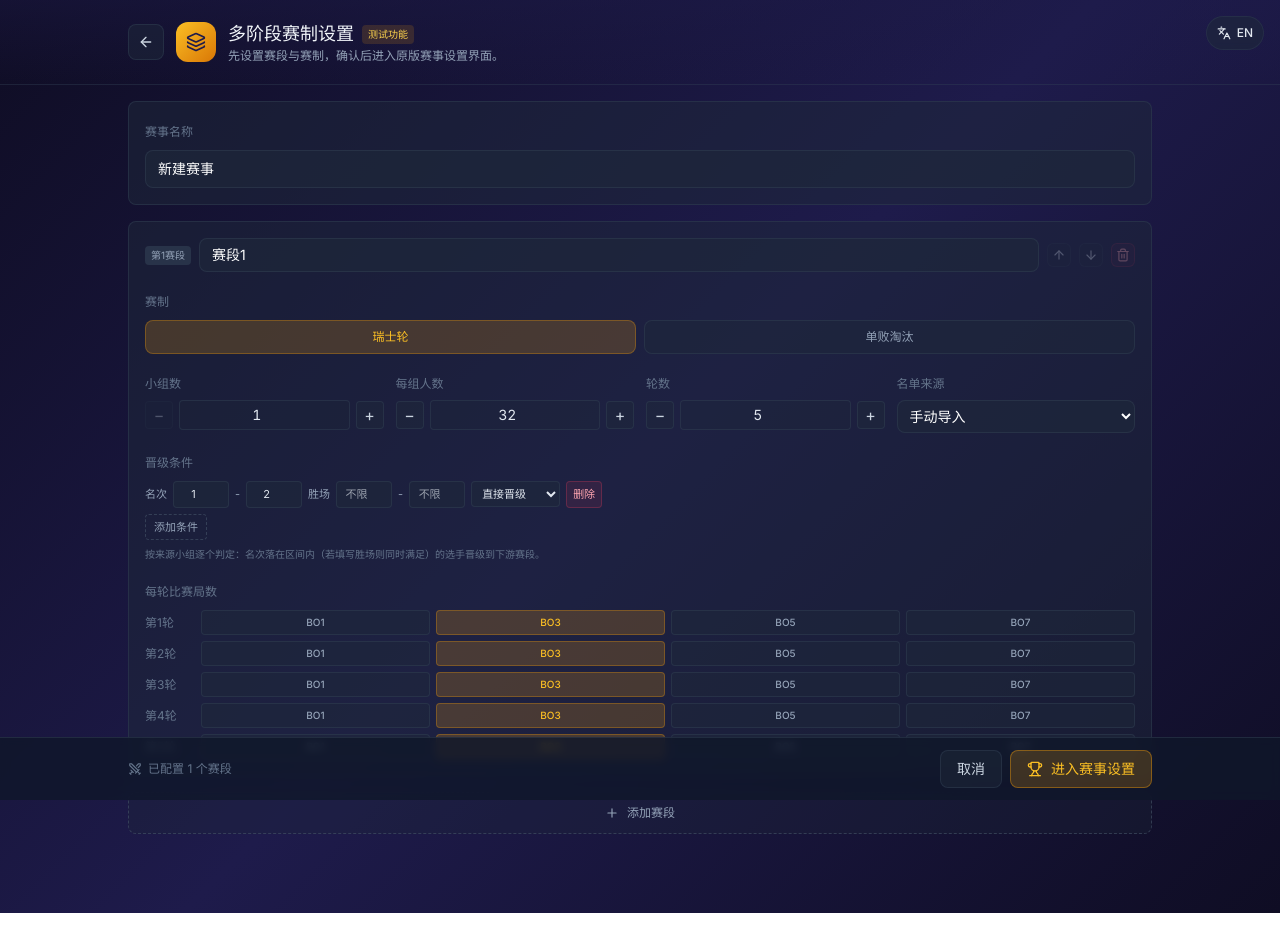
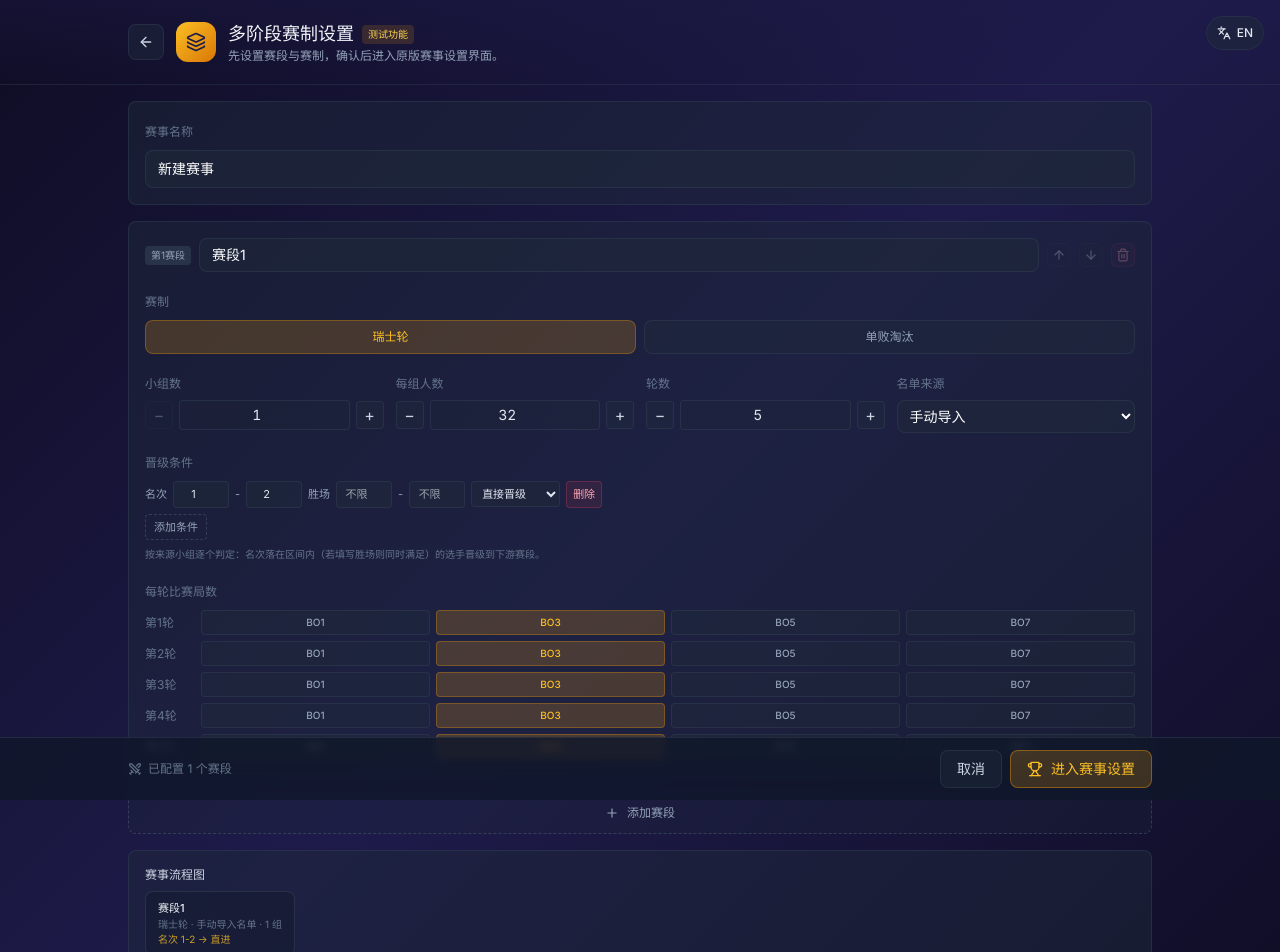
Before and after one commit to yyt43/match-statistic, a React (Vite) app: page /#/multi-stage in a window 1280 px wide. Shown: the top 952 px of the page. Before the commit the page ends 913 px from the top, so only its background shows below. Built offline with nearby package versions, Linux system fonts and the light colour scheme.

Commit message:
feat: event flow diagram and honest pending slots
The multi-stage setup ends with a flow diagram of the stages, their roster sources and advancement rules, and pending placeholder rows only appear while an upstream stage still has to confirm its advancers.

```diff
--- a/src/components/players/PlayerManager.tsx
+++ b/src/components/players/PlayerManager.tsx
@@ -2,6 +2,7 @@ import { Trash2 } from 'lucide-react';
 import { useLanguagePreference } from '../../i18n/context';
 import { useCurrentGroup, useTournamentStore } from '../../store/useTournamentStore';
 import { isRosterLocked, sortPlayersByParticipantCode } from '../../utils/playerProfiles';
+import { getUnconfirmedUpstreamStageIds } from '../../utils/advancement';
 
 export function PlayerManagerList() {
   const currentGroup = useCurrentGroup();
@@ -14,7 +15,10 @@ export function PlayerManagerList() {
   // 名单由上游晋级生成且尚未补齐时，把空缺席位显示成「待定」，方便裁判核对还差谁。
   const pendingSlots = Math.max(
     0,
-    (currentGroup.plannedPlayerCount ?? 0) - currentGroup.players.length
+    // 只有仍有上游赛段未确认晋级时，才可能存在后续补入的席位。
+    currentGroup.stageId && getUnconfirmedUpstreamStageIds(competition, currentGroup.stageId).length > 0
+      ? (currentGroup.plannedPlayerCount ?? 0) - currentGroup.players.length
+      : 0
   );
 
   return (
--- a/src/pages/MultiStageSetup.tsx
+++ b/src/pages/MultiStageSetup.tsx
@@ -3,6 +3,7 @@ import { useNavigate } from 'react-router-dom';
 import {
   ArrowDown,
   ArrowLeft,
+  ArrowRight,
   ArrowUp,
   Languages,
   Layers,
@@ -542,6 +543,55 @@ export default function MultiStageSetup() {
                 : '每个赛段都需要名称，且每组至少两人。'}
             </p>
           )}
+
+          {/* 赛事流程图：赛段顺序、名单来源与晋级条件一屏可见 */}
+          <section className="space-y-2 rounded-lg border border-slate-700/50 bg-slate-800/50 p-4">
+            <div className="text-xs font-medium text-slate-300">
+              {isEnglish ? 'Event flow' : '赛事流程图'}
+            </div>
+            <div className="flex flex-wrap items-center gap-2">
+              {stages.map((stage, index) => {
+                const sourceNames = (stage.sourceStageIds ?? [])
+                  .map(id => stages.find(item => item.id === id)?.name)
+                  .filter((name): name is string => Boolean(name));
+                return (
+                  <div key={`flow-${stage.id}`} className="flex items-center gap-2">
+                    {index > 0 && <ArrowRight className="h-4 w-4 shrink-0 text-slate-600" />}
+                    <div className="rounded-lg border border-slate-700/60 bg-slate-900/40 px-3 py-2 text-[11px] text-slate-300">
+                      <div className="font-medium text-slate-100">
+                        {stage.name || (isEnglish ? 'Untitled stage' : '未命名赛段')}
+                      </div>
+                      <div className="text-[10px] text-slate-500">
+                        {stage.kind === 'single_elimination'
+                          ? (isEnglish ? 'Single elimination' : '单败淘汰')
+                          : (isEnglish ? 'Swiss' : '瑞士轮')}
+                        {' · '}
+                        {sourceNames.length > 0
+                          ? (isEnglish ? `from ${sourceNames.join(', ')}` : `来自${sourceNames.join('、')}`)
+                          : (isEnglish ? 'manual roster' : '手动导入名单')}
+                        {' · '}
+                        {isEnglish ? `${stage.groupCount} groups` : `${stage.groupCount} 组`}
+                        {stage.breakout ? (isEnglish ? ' · play-in stage' : ' · 附加赛') : ''}
+                      </div>
+                      {(stage.advancementRules ?? []).length > 0 && (
+                        <div className="text-[10px] text-gold-400/80">
+                          {(stage.advancementRules ?? []).map(rule =>
+                            `${isEnglish ? 'rank' : '名次'} ${rule.fromRank}-${rule.toRank}${
+                              rule.minWins !== undefined
+                                ? ` ${isEnglish ? 'wins' : '胜场'} ${rule.minWins}${rule.maxWins !== undefined ? `-${rule.maxWins}` : ''}`
+                                : ''
+                            } → ${rule.destination === 'main'
+                              ? (isEnglish ? 'advance' : '直进')
+                              : (isEnglish ? 'play-in' : '附加赛')}`
+                          ).join(isEnglish ? '; ' : '；')}
+                        </div>
+                      )}
+                    </div>
+                  </div>
+                );
+              })}
+            </div>
+          </section>
         </div>
       </main>
 
```
